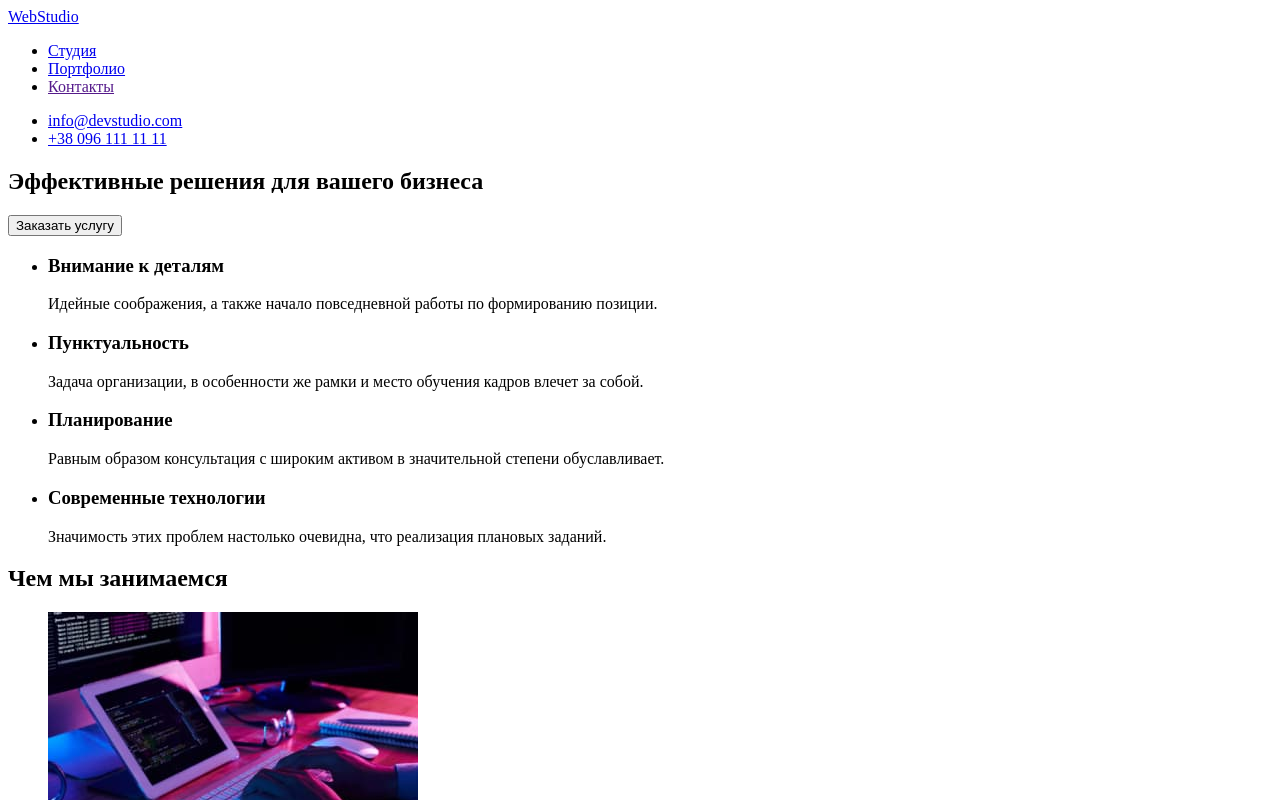
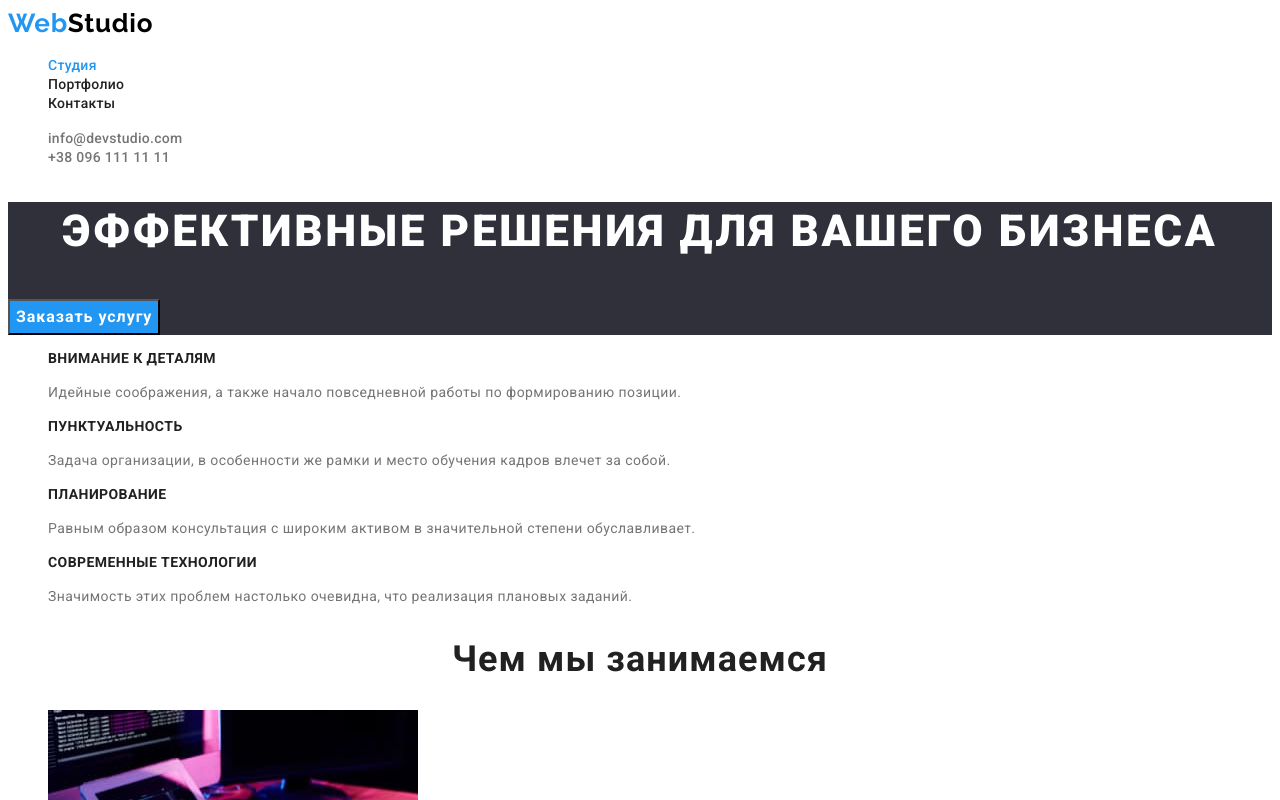
Before and after one commit to UserOxi/goit-markup-hw-02, a plain HTML site: page index.html in a window 1280 px wide. Shown: the top 800 px of the page. Drawn offline with Linux system fonts and the light colour scheme.

Commit message:
Update index.html

```diff
--- a/index.html
+++ b/index.html
@@ -6,62 +6,75 @@
   <meta http-equiv="X-UA-Compatible" content="IE=edge" />
   <meta name="viewport" content="width=device-width, initial-scale=1.0" />
   <title>WebStudio</title>
+  <link rel="preconnect" href="https://fonts.googleapis.com" />
+  <link rel="preconnect" href="https://fonts.gstatic.com" crossorigin />
+  <link href="https://fonts.googleapis.com/css2?family=Raleway:wght@700&family=Roboto:wght@400;500;700;900&display=swap"
+    rel="stylesheet" />
+  <link rel="stylesheet" href="./css/styles.css" />
 </head>
 
 <body>
   <!--Header section-->
-  <header>
-    <a href="index.html">WebStudio</a>
+  <header class="header">
+    <a class="link logo" href="index.html">Web<span class="dark">Studio</span></a>
     <nav>
-      <ul>
-        <li><a href="index.html">Студия</a></li>
-        <li><a href="./portfolio.html">Портфолио</a></li>
-        <li><a href="">Контакты</a></li>
+      <ul class="list">
+        <li><a class="link header-link link-nav link-current" href="index.html">Студия</a></li>
+        <li><a class="link header-link link-nav" href="./portfolio.html">Портфолио</a></li>
+        <li><a class="link header-link link-nav" href="">Контакты</a></li>
       </ul>
     </nav>
-    <ul>
-      <li><a href="mailto:info@devstudio.com">info@devstudio.com</a></li>
-      <li><a href="tel:+380961111111">+38 096 111 11 11</a></li>
+    <ul class="list">
+      <li>
+        <a class="link header-link" href="mailto:info@devstudio.com">info@devstudio.com</a>
+      </li>
+      <li>
+        <a class="link header-link" href="tel:+380961111111">+38 096 111 11 11</a>
+      </li>
     </ul>
   </header>
   <!--Main section-->
   <main>
     <!--Hero section-->
-    <section>
-      <h1>Эффективные решения для вашего бизнеса</h1>
-      <button type="button">Заказать услугу</button>
+    <section class="section-hero">
+      <h1 class="main-title">Эффективные решения для вашего бизнеса</h1>
+      <button class="btn btn-hero" type="button">Заказать услугу</button>
     </section>
     <!--Features section-->
     <section>
       <!--скрытый заголовок-->
-      <h2 hidden>Особенности</h2>
-      <ul>
+      <h2 class="section-title" hidden>Особенности</h2>
+      <ul class="list">
         <li>
-          <h3>Внимание к деталям</h3>
-          <p>Идейные соображения, а также начало повседневной работы по формированию позиции.</p>
+          <h3 class="title title-feature">Внимание к деталям</h3>
+          <p class="text-feature">
+            Идейные соображения, а также начало повседневной работы по формированию позиции.
+          </p>
         </li>
         <li>
-          <h3>Пунктуальность</h3>
-          <p>
+          <h3 class="title title-feature">Пунктуальность</h3>
+          <p class="text-feature">
             Задача организации, в особенности же рамки и место обучения кадров влечет за собой.
           </p>
         </li>
         <li>
-          <h3>Планирование</h3>
-          <p>
+          <h3 class="title title-feature">Планирование</h3>
+          <p class="text-feature">
             Равным образом консультация с широким активом в значительной степени обуславливает.
           </p>
         </li>
         <li>
-          <h3>Современные технологии</h3>
-          <p>Значимость этих проблем настолько очевидна, что реализация плановых заданий.</p>
+          <h3 class="title title-feature">Современные технологии</h3>
+          <p class="text-feature">
+            Значимость этих проблем настолько очевидна, что реализация плановых заданий.
+          </p>
         </li>
       </ul>
     </section>
     <!--About section-->
     <section>
-      <h2>Чем мы занимаемся</h2>
-      <ul>
+      <h2 class="title section-title">Чем мы занимаемся</h2>
+      <ul class="list">
         <li>
           <img src="./images/about/creating.jpg" alt="Момент создания веб приложения." width="370" height="294" />
         </li>
@@ -74,43 +87,47 @@
       </ul>
     </section>
     <!--Team section-->
-    <section>
-      <h2>Наша команда</h2>
-      <ul>
+    <section class="section-team">
+      <h2 class="title section-title">Наша команда</h2>
+      <ul class="list">
         <li>
           <img src="./images/team/ihor.jpg" alt="Игорь Демьяненко" width="270" height="260" />
-          <h3>Игорь Демьяненко</h3>
-          <p lang="en">Product Designer</p>
+          <h3 class="title title-team">Игорь Демьяненко</h3>
+          <p class="text-team" lang="en">Product Designer</p>
         </li>
         <li>
           <img src="./images/team/olga.jpg" alt="Ольга Репина" width="270" height="260" />
-          <h3>Ольга Репина</h3>
-          <p lang="en">Frontend Developer</p>
+          <h3 class="title title-team">Ольга Репина</h3>
+          <p class="text-team" lang="en">Frontend Developer</p>
         </li>
         <li>
           <img src="./images/team/nikolay.jpg" alt="Николай Тарасов" width="270" height="260" />
-          <h3>Николай Тарасов</h3>
-          <p lang="en">Marketing</p>
+          <h3 class="title title-team">Николай Тарасов</h3>
+          <p class="text-team" lang="en">Marketing</p>
         </li>
         <li>
           <img src="./images/team/mihail.jpg" alt="Михаил Ермаков" width="270" height="260" />
-          <h3>Михаил Ермаков</h3>
-          <p lang="en">UI Designer</p>
+          <h3 class="title title-team">Михаил Ермаков</h3>
+          <p class="text-team" lang="en">UI Designer</p>
         </li>
       </ul>
     </section>
   </main>
   <!--Footer section-->
-  <footer>
-    <a href="index.html">WebStudio</a>
+  <footer class="footer">
+    <a class="link logo" href="index.html">Web<span class="light">Studio</span></a>
     <address>
-      <ul>
+      <ul class="list">
         <li>
-          <a href="https://goo.gl/maps/q22Q8NdrUK39xDqd7" target="_blank" rel="noopener noreferrer">г. Киев, пр-т Леси
-            Украинки, 26</a>
+          <a class="link address-link" href="https://goo.gl/maps/q22Q8NdrUK39xDqd7" target="_blank"
+            rel="noopener noreferrer">г. Киев, пр-т Леси Украинки, 26</a>
         </li>
-        <li><a href="mailto:info@devstudio.com">info@devstudio.com</a></li>
-        <li><a href="tel:+380961111111">+38 096 111 11 11</a></li>
+        <li>
+          <a class="link address-link contact-link" href="mailto:info@devstudio.com">info@devstudio.com</a>
+        </li>
+        <li>
+          <a class="link address-link contact-link" href="tel:+380961111111">+38 096 111 11 11</a>
+        </li>
       </ul>
     </address>
   </footer>
```
